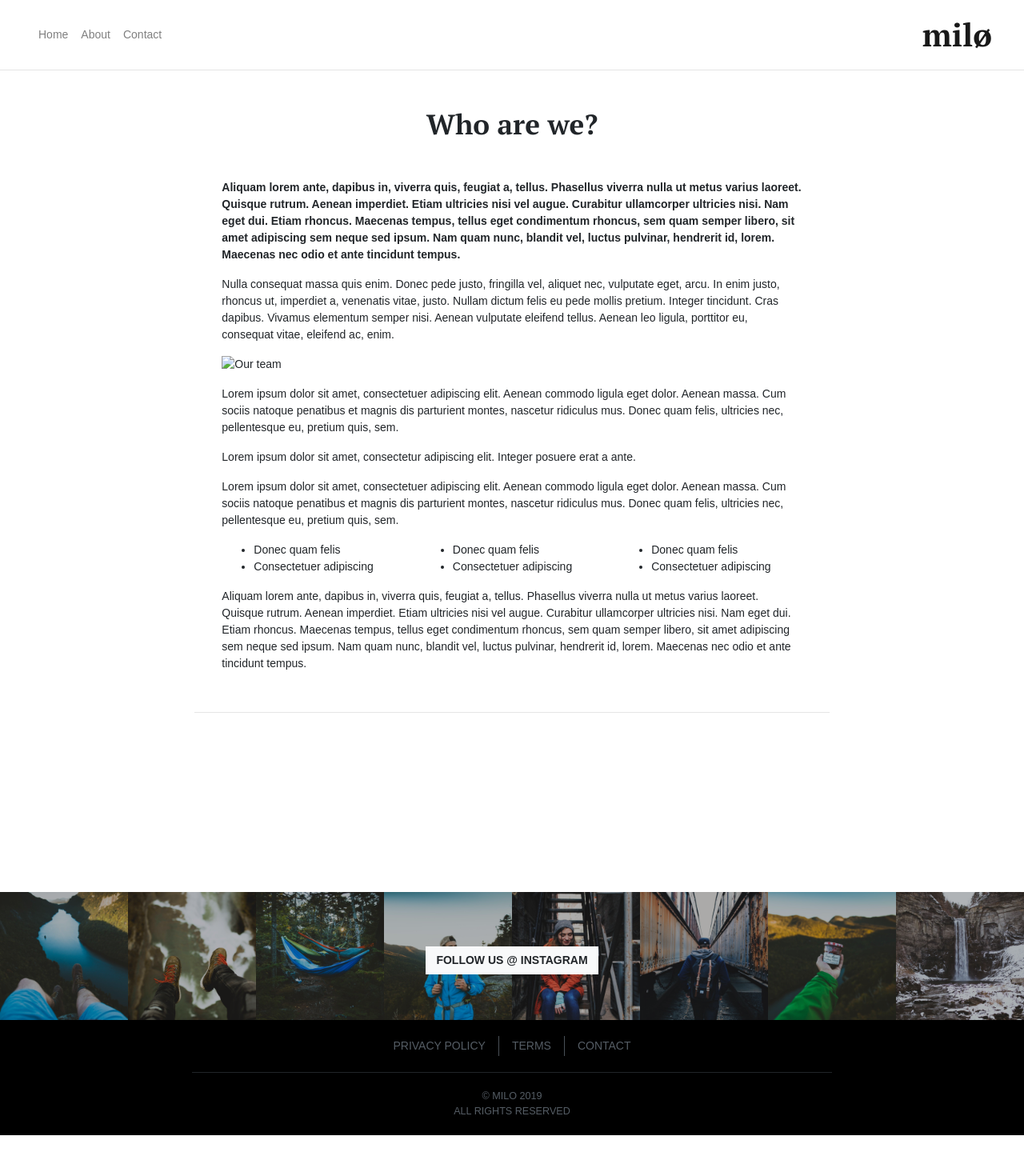
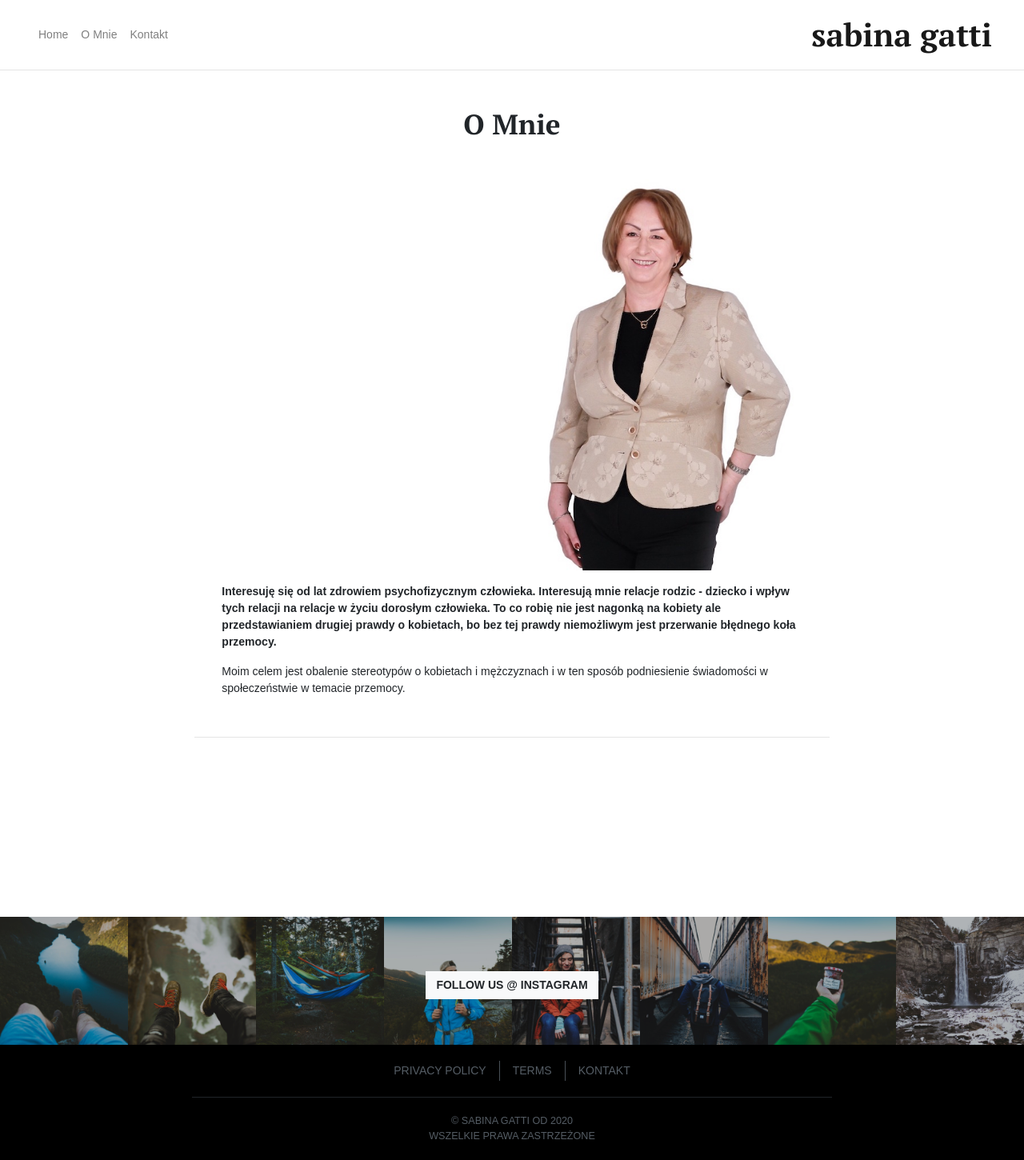
Before and after one commit to davidgatti/sabina.gatti.pl, a Jekyll site: the page built from about/index.html, in a window 1280 px wide. Shown: the whole page at 80% size. Built offline with Jekyll 4.4.1, drawn with Linux system fonts in a browser that asks for light colours; some web fonts are replaced; a script that is not in the unit is left out; before the commit the page ends 1419 px from its top, so only the background shows below that.

Commit message:
Some chagnes

```diff
--- a/_data/navbar.yaml
+++ b/_data/navbar.yaml
@@ -1,6 +1,6 @@
 - name: Home
   url: /
-- name: About
+- name: O Mnie
   url: /about
-- name: Contact
+- name: Kontakt
   url: /contact
--- a/_includes/footer.html
+++ b/_includes/footer.html
@@ -71,12 +71,12 @@
           <a class="nav-link" href="#">Terms</a>
         </li>
         <li class="nav-item">
-          <a class="nav-link" href="page-contact.html">Contact</a>
+          <a class="nav-link" href="/contact/">Kontakt</a>
         </li>
       </ul>
       <div class="copy">
-        &copy; Milo 2019<br />
-        All rights reserved
+        &copy; Sabina Gatti od 2020<br />
+        Wszelkie prawa zastrzeżone
       </div>
     </div>
   </footer>
--- a/_includes/header.html
+++ b/_includes/header.html
@@ -1,12 +1,12 @@
-<html lang="en">
+<html lang="pl">
 <head>
   <meta charset="utf-8">
 	<meta http-equiv="X-UA-Compatible" content="IE=edge">
 	<meta name="viewport" content="width=device-width, initial-scale=1, shrink-to-fit=no">
-	<meta name="description" content="Responsive Bootstrap 4 Magazine/Blog Theme">
+	<meta name="description" content="Przemoc nie ma płci.">
 	<meta name="author" content="Bootlab">
 
-  <title>Title here - {{ page.title }}</title>
+  <title>Sabina Gatti - {{ page.title }}</title>
 
   <link href="/assets/css/app.css" rel="stylesheet">
 </head>
@@ -30,7 +30,7 @@
           </ul>
         </div>
 
-        <a class="navbar-brand mx-auto order-1 order-md-3" href="index.html" style="padding-left:110px">Milø</a>
+        <a class="navbar-brand mx-auto order-1 order-md-3" href="/" style="padding-left:110px">Sabina Gatti</a>
 
 
       </div>
--- a/about/index.html
+++ b/about/index.html
@@ -1,5 +1,6 @@
 ---
 layout: default
+title: O Mnie
 ---
   <main class="main pt-4">
 
@@ -9,46 +10,15 @@ layout: default
 
           <article class="card mb-4">
             <header class="card-header text-center">
-              <h1 class="card-title">Who are we?</h1>
+              <h1 class="card-title">O Mnie</h1>
             </header>
             <div class="card-body">
 
-              <p><strong>Aliquam lorem ante, dapibus in, viverra quis, feugiat a, tellus. Phasellus viverra nulla ut metus varius laoreet. Quisque rutrum. Aenean imperdiet. Etiam ultricies nisi vel augue. Curabitur ullamcorper ultricies nisi. Nam eget dui. Etiam rhoncus. Maecenas tempus, tellus eget condimentum rhoncus, sem quam semper libero, sit amet adipiscing sem neque sed ipsum. Nam quam nunc, blandit vel, luctus pulvinar, hendrerit id, lorem. Maecenas nec odio et ante tincidunt tempus.</strong></p>
+              <img src="/assets/img/about/sabinagatti.jpg" class="img-fluid mb-3" alt="Our team" />
 
-              <p>Nulla consequat massa quis enim. Donec pede justo, fringilla vel, aliquet nec, vulputate eget, arcu. In enim justo, rhoncus ut, imperdiet a, venenatis vitae, justo. Nullam dictum felis eu pede mollis pretium. Integer tincidunt. Cras dapibus. Vivamus elementum semper nisi. Aenean vulputate eleifend tellus. Aenean leo ligula, porttitor eu, consequat vitae, eleifend ac, enim.</p>
+              <p><strong>Interesuję się od lat zdrowiem psychofizycznym człowieka. Interesują mnie relacje rodzic - dziecko i wpływ tych relacji na relacje w życiu dorosłym człowieka. To co robię nie jest nagonką na kobiety ale przedstawianiem drugiej prawdy o kobietach, bo bez tej prawdy niemożliwym jest przerwanie błędnego koła przemocy.</strong></p>
 
-              <img src="img/18.jpg" class="img-fluid mb-3" alt="Our team" />
-
-              <p>Lorem ipsum dolor sit amet, consectetuer adipiscing elit. Aenean commodo ligula eget dolor. Aenean massa. Cum sociis natoque penatibus et magnis dis parturient montes, nascetur ridiculus mus. Donec quam felis, ultricies nec, pellentesque eu, pretium quis, sem.</p>
-
-              <blockquote>
-                <p>Lorem ipsum dolor sit amet, consectetur adipiscing elit. Integer posuere erat a ante.</p>
-              </blockquote>
-
-              <p>Lorem ipsum dolor sit amet, consectetuer adipiscing elit. Aenean commodo ligula eget dolor. Aenean massa. Cum sociis natoque penatibus et magnis dis parturient montes, nascetur ridiculus mus. Donec quam felis, ultricies nec, pellentesque eu, pretium quis, sem.</p>
-
-              <div class="row">
-                <div class="col-md-4">
-                  <ul>
-                    <li>Donec quam felis</li>
-                    <li>Consectetuer adipiscing</li>
-                  </ul>
-                </div>
-                <div class="col-md-4">
-                  <ul>
-                    <li>Donec quam felis</li>
-                    <li>Consectetuer adipiscing</li>
-                  </ul>
-                </div>
-                <div class="col-md-4">
-                  <ul>
-                    <li>Donec quam felis</li>
-                    <li>Consectetuer adipiscing</li>
-                  </ul>
-                </div>
-              </div>
-
-              <p>Aliquam lorem ante, dapibus in, viverra quis, feugiat a, tellus. Phasellus viverra nulla ut metus varius laoreet. Quisque rutrum. Aenean imperdiet. Etiam ultricies nisi vel augue. Curabitur ullamcorper ultricies nisi. Nam eget dui. Etiam rhoncus. Maecenas tempus, tellus eget condimentum rhoncus, sem quam semper libero, sit amet adipiscing sem neque sed ipsum. Nam quam nunc, blandit vel, luctus pulvinar, hendrerit id, lorem. Maecenas nec odio et ante tincidunt tempus.</p>
+              <p>Moim celem jest obalenie stereotypów o kobietach i mężczyznach i w ten sposób podniesienie świadomości w społeczeństwie w temacie przemocy.</p>
 
             </div>
           </article><!-- /.card -->
--- a/index.html
+++ b/index.html
@@ -1,6 +1,6 @@
 ---
 layout: default-sider
-title: Home
+title: Przemoc nie ma płci
 pagination:
   enabled: true
   permalink: /:num/
```
Also changed, not shown: _includes/sider.html (+4 -3 lines), assets/img/about/sabinagatti.jpg (added), 1 other file.
